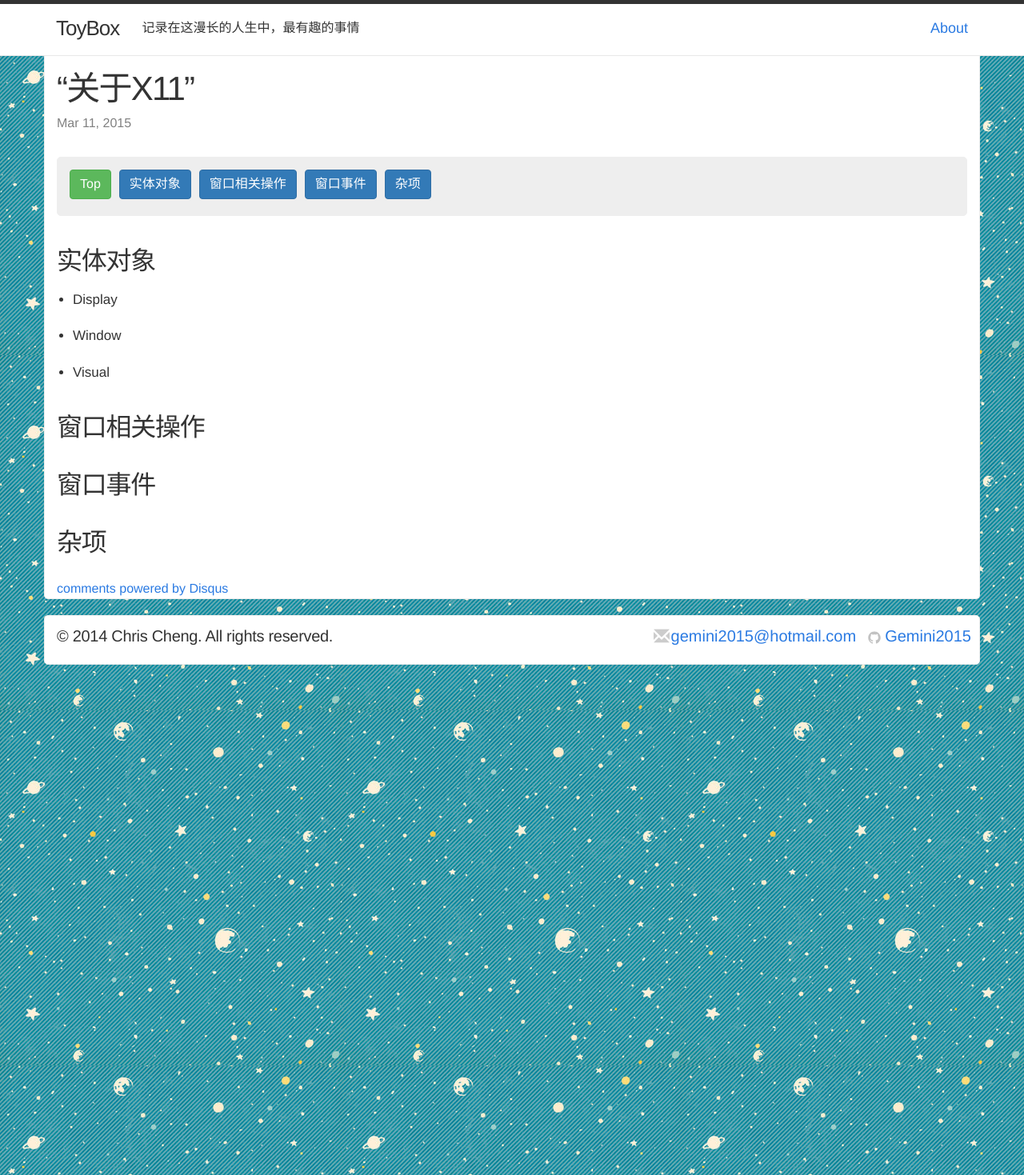
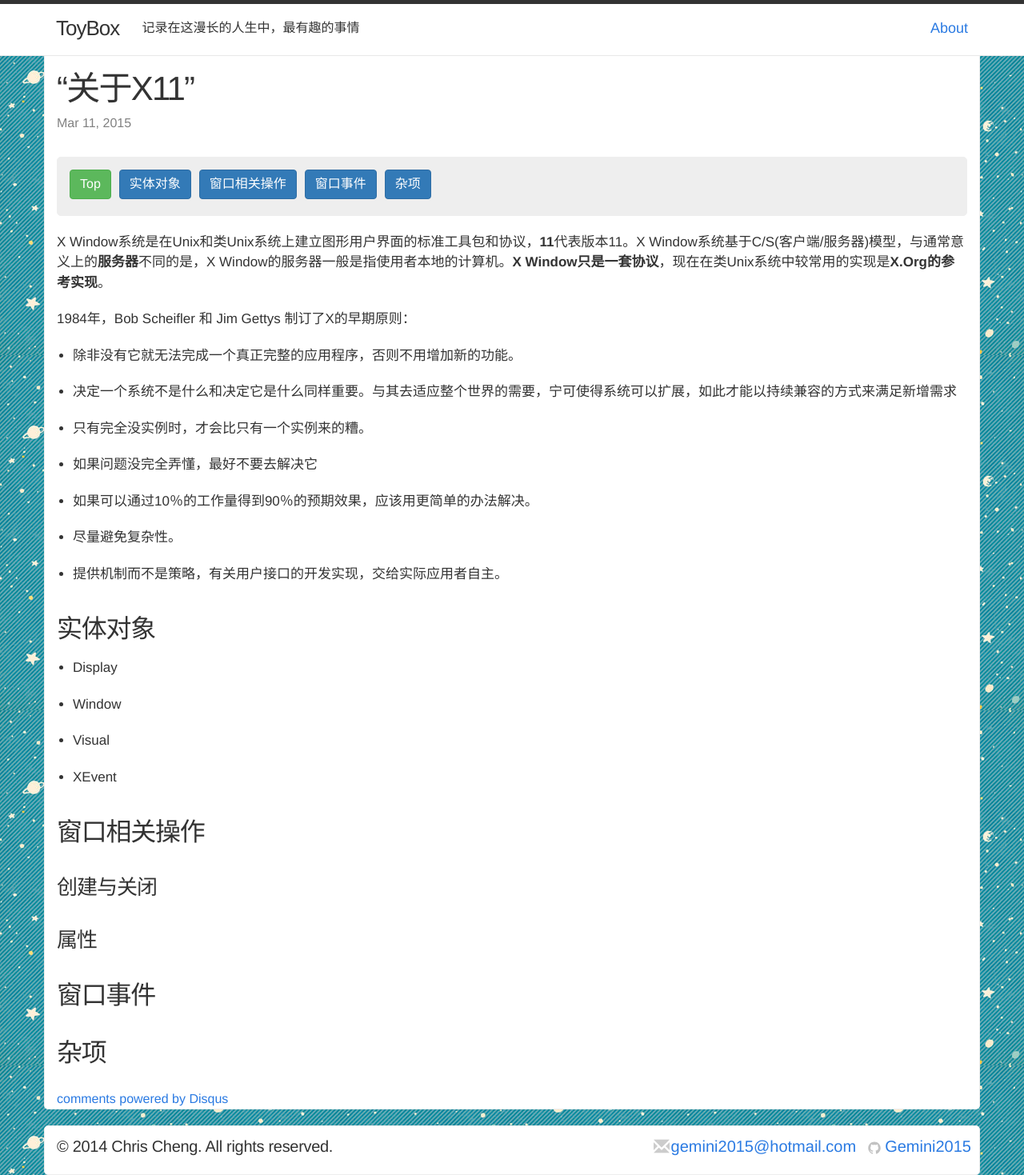
Before and after one commit to Gemini2015/gemini2015.github.io, a Jekyll site: the page built from _posts/2015-03-11-about-X11.markdown, in a window 1280 px wide. Shown: the whole page at 80% size. Built offline with Jekyll 4.4.1, drawn with Linux system fonts in a browser that asks for light colours; nearby versions of some CDN libraries; comment, search, counter and statistics services are not loaded.

Commit message:
更新about-x11

```diff
--- a/_posts/2015-03-11-about-X11.markdown
+++ b/_posts/2015-03-11-about-X11.markdown
@@ -7,15 +7,31 @@ description: 关于X11的一些笔记
 ---
 
 
+X Window系统是在Unix和类Unix系统上建立图形用户界面的标准工具包和协议，**11**代表版本11。X Window系统基于C/S(客户端/服务器)模型，与通常意义上的**服务器**不同的是，X Window的服务器一般是指使用者本地的计算机。**X Window只是一套协议**，现在在类Unix系统中较常用的实现是**X.Org的参考实现**。
+
+1984年，Bob Scheifler 和 Jim Gettys 制订了X的早期原则：
+
+- 除非没有它就无法完成一个真正完整的应用程序，否则不用增加新的功能。
+- 决定一个系统不是什么和决定它是什么同样重要。与其去适应整个世界的需要，宁可使得系统可以扩展，如此才能以持续兼容的方式来满足新增需求
+- 只有完全没实例时，才会比只有一个实例来的糟。
+- 如果问题没完全弄懂，最好不要去解决它
+- 如果可以通过10％的工作量得到90％的预期效果，应该用更简单的办法解决。
+- 尽量避免复杂性。
+- 提供机制而不是策略，有关用户接口的开发实现，交给实际应用者自主。
+
 
 ## 实体对象
 
 -   Display
 -   Window
 -   Visual
-
+-   XEvent
 
 ## 窗口相关操作
+
+### 创建与关闭
+
+### 属性
 
 
 ## 窗口事件
```
